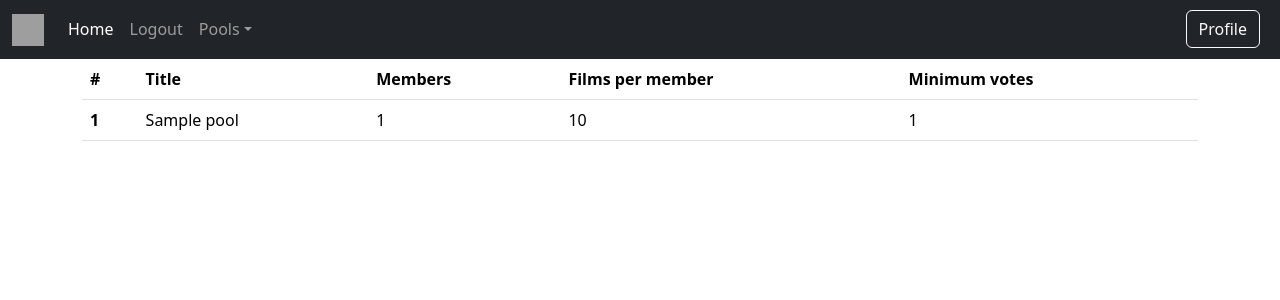
After one commit to kaayran/go-film, a Flask app: page /pools in a window 1280 px wide. The commit adds this page. Shown: the top 300 px of the page. Run offline with Flask 2, Linux system fonts and the light colour scheme; a user stored in the database is signed in; tables that the repository leaves empty hold one stand-in row (values such as "Sample post"); some libraries are stand-ins or nearby versions; grey boxes are pictures that could not be loaded.

Commit message:
users can add new pools to db, check their pools

```diff
--- a/website/__init__.py
+++ b/website/__init__.py
@@ -11,13 +11,15 @@ def create_app():
     from .views import home
     from .views import auth
     from .views import account
+    from .views import pools
 
     app.register_blueprint(home, url_prefix='/')
     app.register_blueprint(auth, url_prefix='/')
     app.register_blueprint(account, url_prefix='/')
+    app.register_blueprint(pools, url_prefix='/')
 
     # Import all Database classes here
-    from .models import User
+    from .models import User, Pool
 
     from .db import Base, engine, Session
 
--- a/website/controllers/__init__.py
+++ b/website/controllers/__init__.py
@@ -1,2 +1,4 @@
 from .auth import get_login, get_logout, get_signup
+from .pools import get_pools
+from .pools import add_pool
 from .account import get_profile
--- /dev/null
+++ b/website/controllers/pools.py
@@ -0,0 +1,39 @@
+from flask import render_template, url_for, request, redirect
+from flask_login import current_user
+
+from website.db import Session
+from website.models import Pool
+
+
+def get_pools():
+    user = current_user
+    user_id = user.id
+
+    session = Session()
+    pools = session.query(Pool).filter_by(user_id=user_id)
+
+    for pool in pools:
+        print(repr(pool))
+
+    return render_template('pools.html', user=current_user, pools=pools)
+
+
+def add_pool():
+    if request.method == 'POST':
+        name = request.form['name']
+        number = request.form['number']
+        amount = request.form['amount']
+        count = request.form['count']
+        user = current_user
+        user_id = user.id
+
+        new_pool = Pool(name=name, number=number, amount=amount, count=count, user_id=user_id)
+        print(repr(new_pool))
+
+        session = Session()
+        session.add(new_pool)
+        session.commit()
+
+        return redirect(url_for('home.index', user=current_user))
+
+    return render_template('create.html', user=current_user)
--- a/website/models/pool.py
+++ b/website/models/pool.py
@@ -12,7 +12,8 @@ class Pool(Base, UserMixin):
     number = Column(Integer)
     amount = Column(Integer)
     count = Column(Integer)
+    user_id = Column(Integer)
 
     def __repr__(self):
-        return '<Pool(name="{}", number="{}", amount="{}", count="{}")>'. \
-            format(self.name, self.number, self.amount, self.count)
+        return '<Pool(name="{}", number="{}", amount="{}", count="{}", user_id="{}")>'. \
+            format(self.name, self.number, self.amount, self.count, self.user_id)
--- a/website/templates/base.html
+++ b/website/templates/base.html
@@ -35,10 +35,10 @@
                 {% endif %}
                 <li class="nav-item dropdown">
                     <a class="nav-link dropdown-toggle" href="#" id="dropdown" data-bs-toggle="dropdown"
-                       aria-expanded="false">Dropdown</a>
+                       aria-expanded="false">Pools</a>
                     <ul class="dropdown-menu" aria-labelledby="dropdown">
-                        <li><a class="dropdown-item" href="#">Action</a></li>
-                        <li><a class="dropdown-item" href="#">Another action</a></li>
+                        <li><a class="dropdown-item" href="/pools">My pools</a></li>
+                        <li><a class="dropdown-item" href="/pools/create">Create pool</a></li>
                         <li><a class="dropdown-item" href="#">Something else here</a></li>
                     </ul>
                 </li>
--- /dev/null
+++ b/website/templates/pools.html
@@ -0,0 +1,37 @@
+{% extends 'base.html' %} {% block title %} Pools {% endblock %}
+
+{% block content %}
+    <table class="table">
+        <thead class="thead-dark">
+        <tr>
+            <th scope="col">#</th>
+            <th scope="col">Title</th>
+            <th scope="col">Members</th>
+            <th scope="col">Films per member</th>
+            <th scope="col">Minimum votes</th>
+        </tr>
+        </thead>
+        <tbody>
+        {% if pools %}
+            {% for pool in pools %}
+                <tr>
+                    <th scope="row">{{ pool.id }}</th>
+                    <td>{{ pool.name }}</td>
+                    <td>{{ pool.number }}</td>
+                    <td>{{ pool.amount }}</td>
+                    <td>{{ pool.count }}</td>
+                </tr>
+            {% endfor %}
+        {% else %}
+            <tr>
+                <th scope="row">0</th>
+                <td>Unknown</td>
+                <td>0</td>
+                <td>0</td>
+                <td>0</td>
+            </tr>
+        {% endif %}
+
+        </tbody>
+    </table>
+{% endblock %}
--- a/website/views/__init__.py
+++ b/website/views/__init__.py
@@ -1,3 +1,4 @@
 from .auth import auth
 from .home import home
 from .account import account
+from .pools import pools
--- /dev/null
+++ b/website/views/pools.py
@@ -0,0 +1,19 @@
+from flask import Blueprint
+from flask_login import login_required
+
+from ..controllers import get_pools
+from ..controllers import add_pool
+
+pools = Blueprint('pools', __name__)
+
+
+@pools.route('/pools', methods=['GET'])
+@login_required
+def my_pools():
+    return get_pools()
+
+
+@pools.route('/pools/create', methods=['GET', 'POST'])
+@login_required
+def create_pool():
+    return add_pool()
```
Also changed, not shown: website/controllers/account.py (+1 -14 lines), website/templates/create.html (added, +42 -0 lines), website/templates/profile.html (+1 -38 lines).
